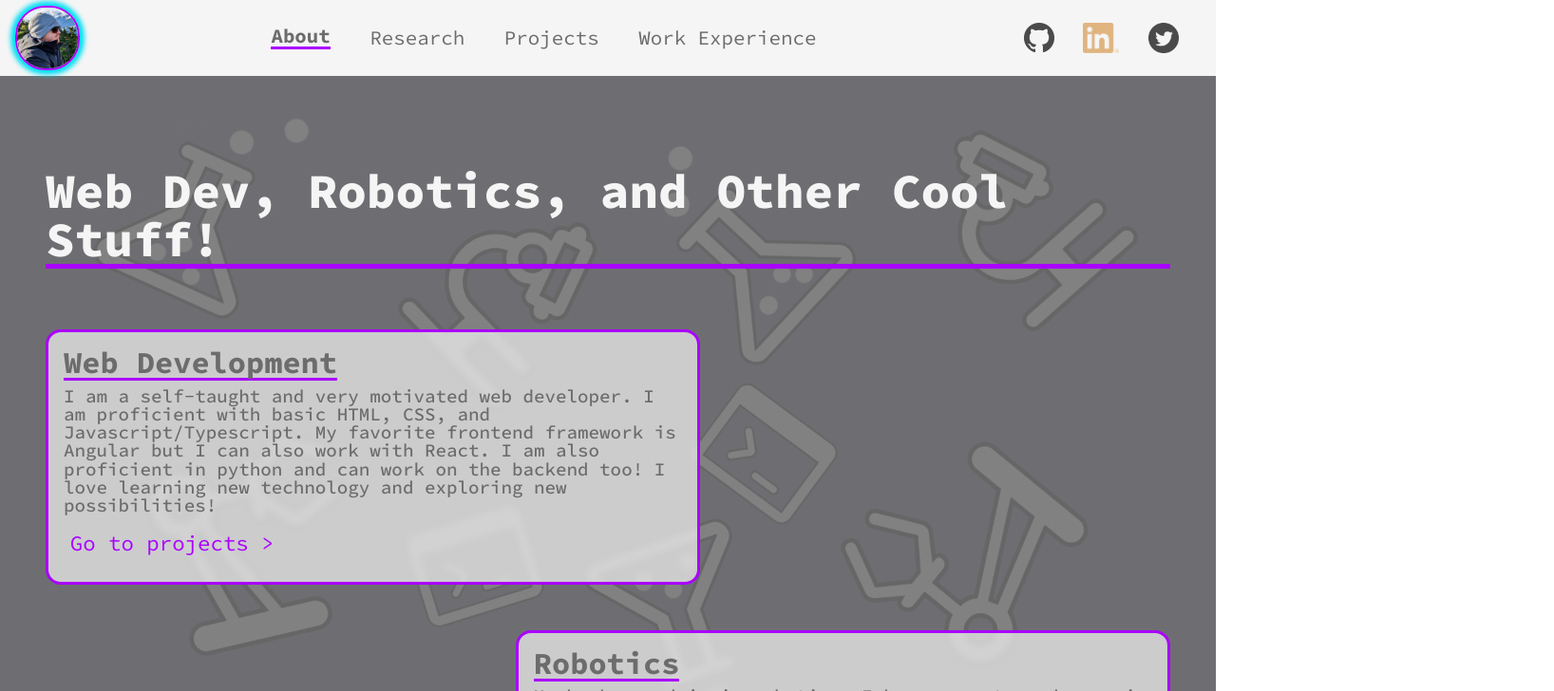
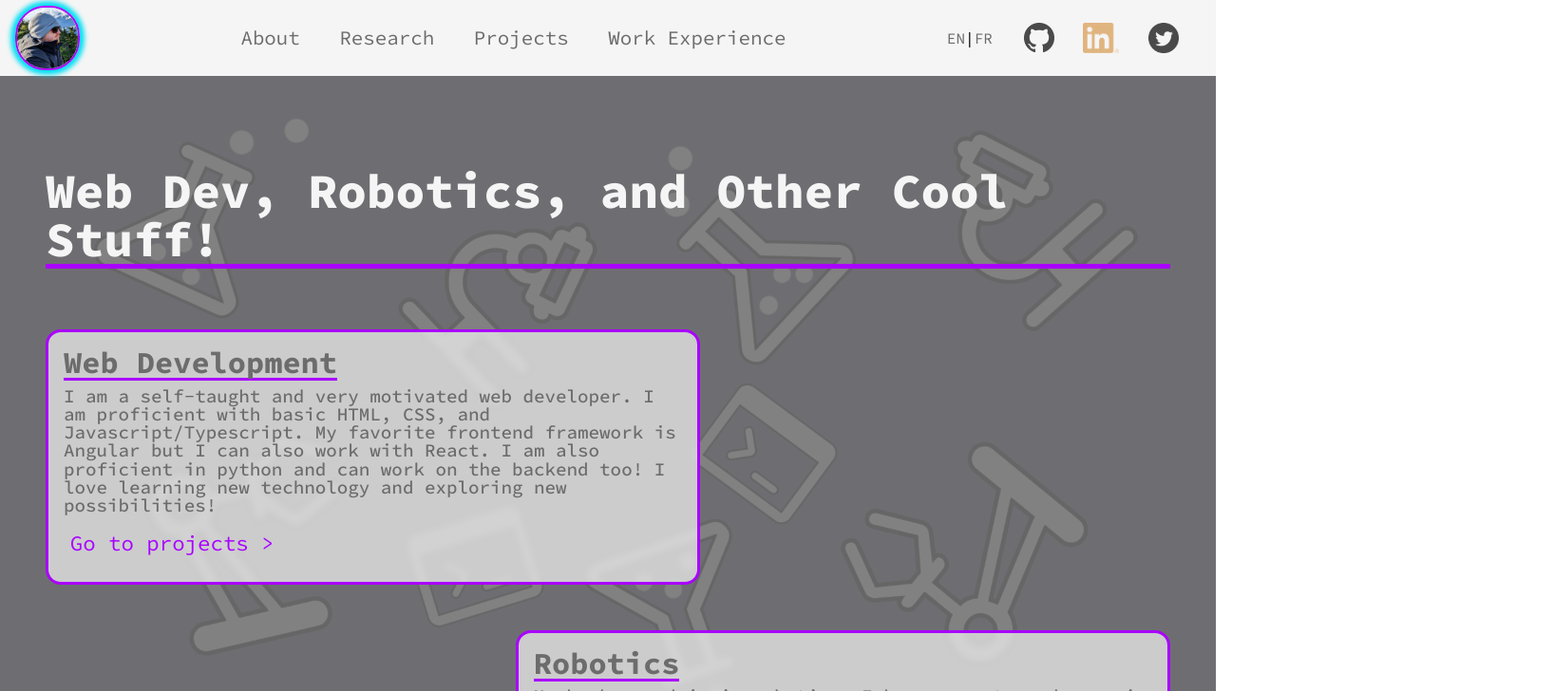
Before and after one commit to GabrielBoucher91/MyPortfolio, an Angular app: page / in a window 1280 px wide. Shown: the top 728 px of the page at 95% size, 1636 px wide, since content can reach past the window. Built offline with nearby package versions, Linux system fonts and the light colour scheme.

Commit message:
Added the language choice to the navbar

```diff
--- a/src/app/shared/navbar/navbar.component.html
+++ b/src/app/shared/navbar/navbar.component.html
@@ -5,7 +5,7 @@
   <div class="navigation">
     <a
       class="nav-link"
-      routerLink=""
+      routerLink="../EN"
       routerLinkActive="active"
       [routerLinkActiveOptions]="{ exact: true }"
       >{{ about }}</a
@@ -19,6 +19,11 @@
     <a class="nav-link" routerLink="work" routerLinkActive="active">{{
       work
     }}</a>
+  </div>
+  <div class="social-and-lang">
+    <div class="language">
+      <a routerLink="../EN" routerLinkActive="active">EN</a>|
+      <a routerLink="FR" routerLinkActive="">FR</a>
     </div>
     <div class="socials">
       <a
@@ -50,3 +55,4 @@
       </a>
     </div>
   </div>
+</div>
--- a/src/app/shared/navbar/navbar.component.scss
+++ b/src/app/shared/navbar/navbar.component.scss
@@ -56,6 +56,23 @@
   border-bottom: 3px solid var(--primary-purple);
 }
 
+.social-and-lang {
+  display: flex;
+  flex-direction: row;
+}
+
+.language {
+  display: flex;
+  flex-direction: row;
+  justify-content: center;
+  align-items: center;
+  margin-right: 1em;
+
+  a {
+    text-decoration: none;
+    color: var(--bg-dark);
+  }
+}
 .socials {
   height: 4em;
   display: flex;
```
Lines whose indentation alone changed are shown as unchanged.
